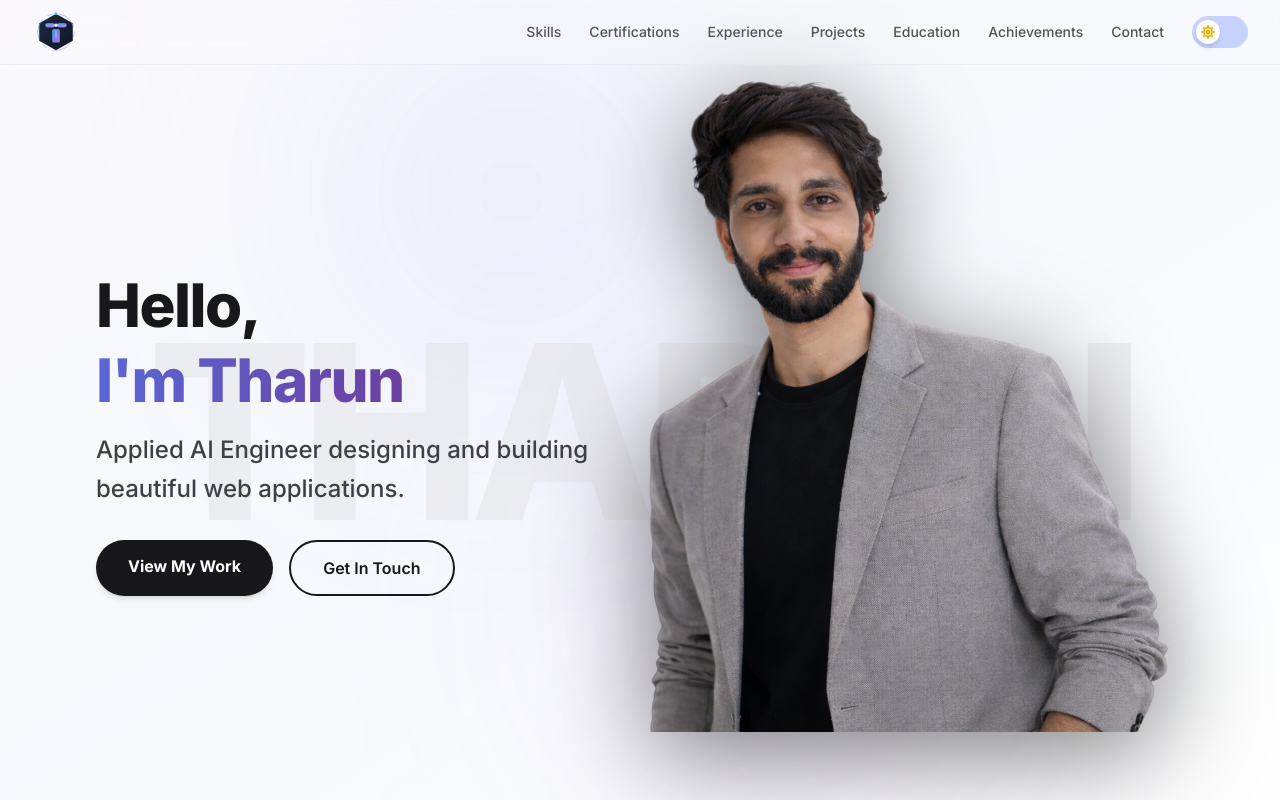
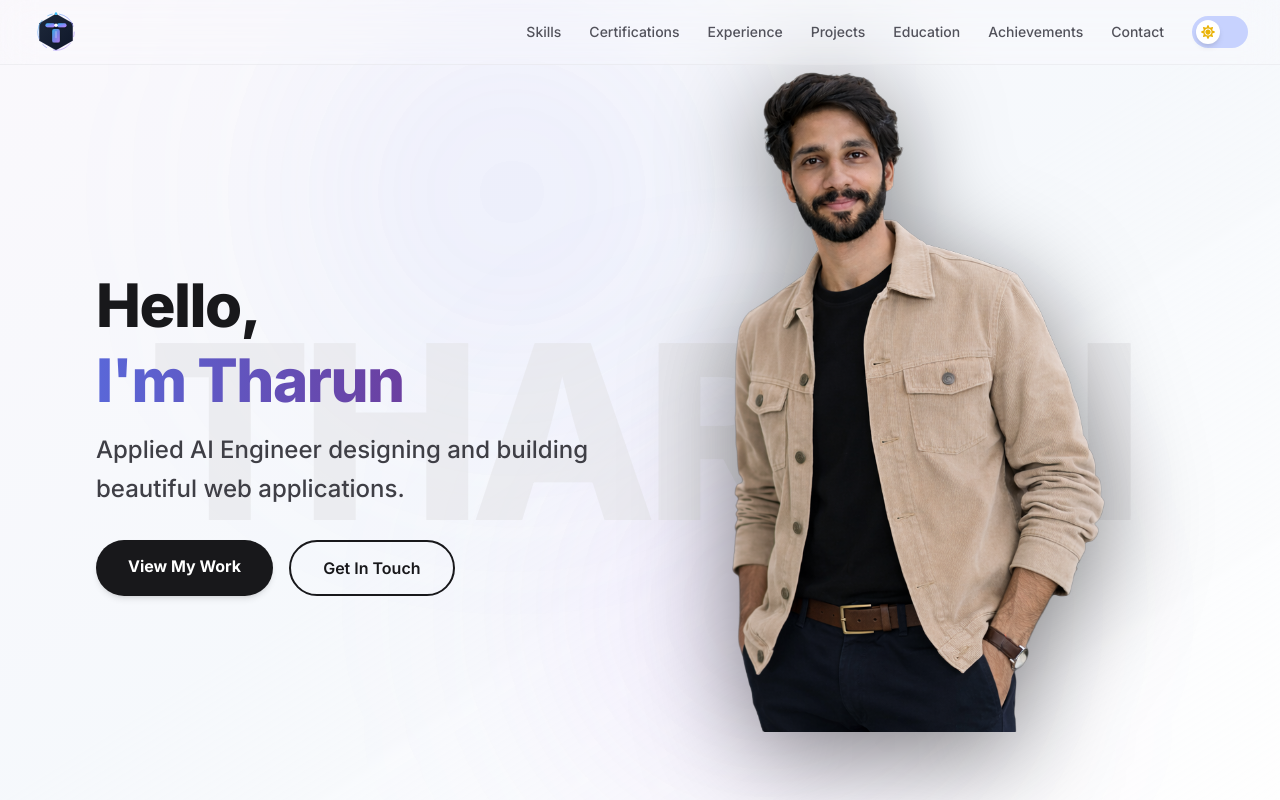
Before and after one commit to tkm0409/tharun-portfolio, a React (Create React App) app: page / in a window 1280 px wide. Shown: the top 800 px of the page. Built offline with nearby package versions, Linux system fonts and the light colour scheme.

Commit message:
cutout update

```diff
--- a/src/components/HeroSection.js
+++ b/src/components/HeroSection.js
@@ -1,9 +1,14 @@
 import cutoutImage from '../assets/Tharun Kumar Cutout.png';
+import tkmImage from '../assets/TKM.png';
 import { Link } from 'react-scroll';
 import { motion } from 'framer-motion';
 import ScrollAwareNav from './ScrollAwareNav';
+import { useContext } from 'react';
+import ThemeContext from './ThemeContext';
 
 const HeroSection = () => {
+    const { isDarkMode } = useContext(ThemeContext);
+    const heroImage = isDarkMode ? cutoutImage : tkmImage;
 
     const preventContextMenu = (e) => {
         e.preventDefault();
@@ -60,7 +65,7 @@ const HeroSection = () => {
                             {/* Photo Card */}
                             <div className="relative w-64 h-64 rounded-full overflow-hidden border-4 border-white dark:border-gray-800 shadow-2xl bg-gradient-to-br from-gray-100 to-gray-200 dark:from-gray-800 dark:to-gray-900">
                                 <img
-                                    src={cutoutImage}
+                                    src={heroImage}
                                     alt="Tharun Kumar"
                                     className="w-full h-full object-cover object-top scale-110 -translate-x-4"
                                     draggable="false"
@@ -130,7 +135,7 @@ const HeroSection = () => {
                         transition={{ duration: 0.8, delay: 0.2 }}
                     >
                         <img
-                            src={cutoutImage}
+                            src={heroImage}
                             alt="Tharun Kumar"
                             className="h-[85vh] w-auto object-contain object-bottom drop-shadow-[0_20px_50px_rgba(0,0,0,0.5)] dark:drop-shadow-[0_20px_50px_rgba(0,0,0,0.5)]"
                             draggable="false"
```
Also changed, not shown: src/assets/TKM.png (added).
